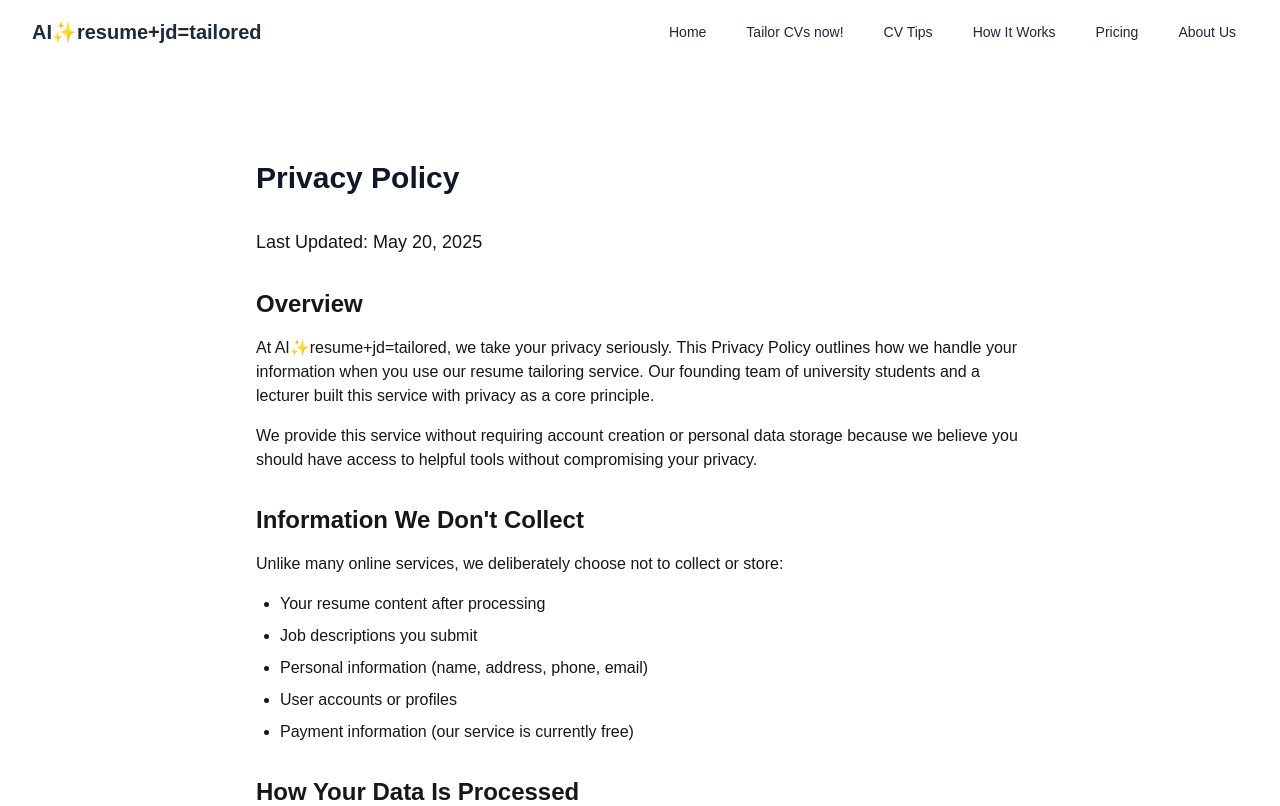
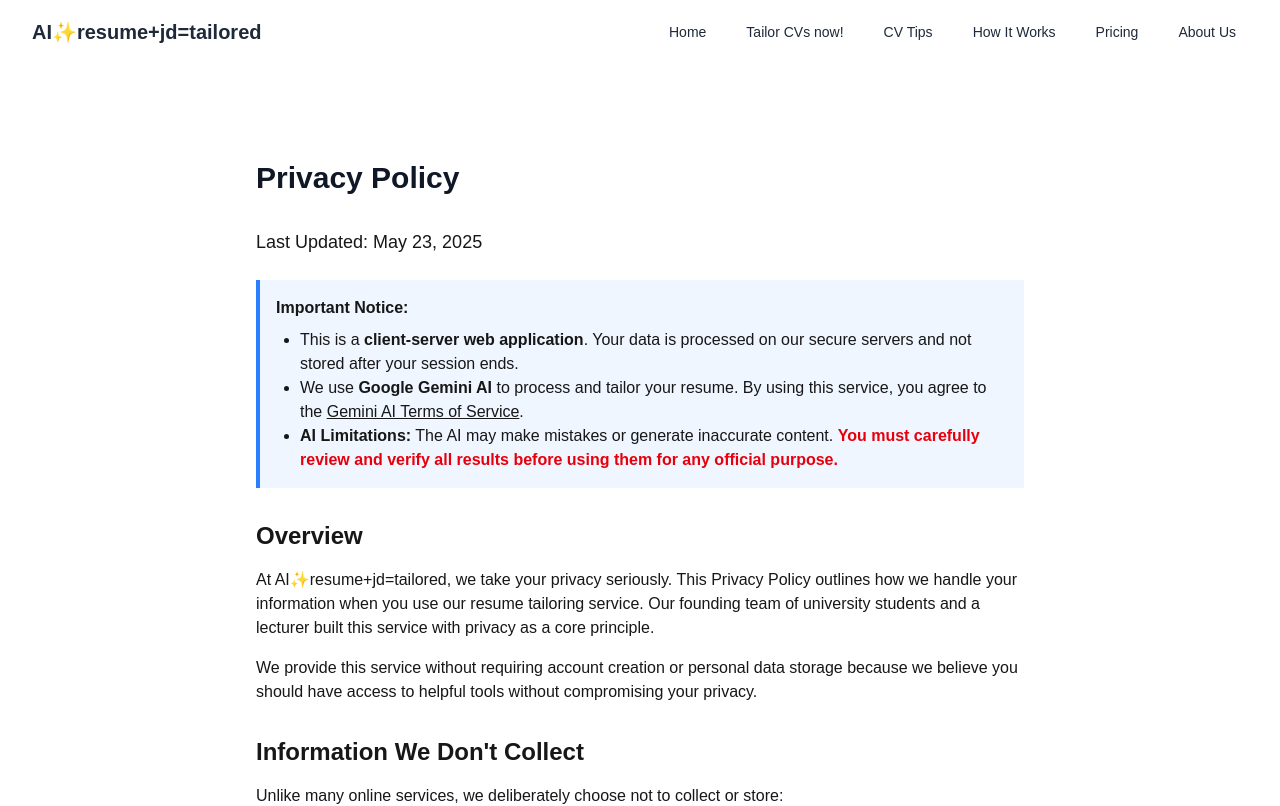
Before and after one commit to vuhung16au/ai-resume-jd-tailored, a Next.js app: page /privacy in a window 1280 px wide. Shown: the top 806 px of the page. Built offline with nearby package versions, Linux system fonts and the light colour scheme.

Commit message:
fixed Update privacy page #18

```diff
--- a/src/app/privacy/page.tsx
+++ b/src/app/privacy/page.tsx
@@ -11,8 +11,16 @@ export default function PrivacyPage() {
 
           <div className="prose prose-blue dark:prose-invert max-w-none">
             <p className="text-lg mb-6">
-              Last Updated: May 20, 2025
+              Last Updated: May 23, 2025
             </p>
+            <div className="mb-6 p-4 border-l-4 border-blue-500 bg-blue-50 dark:bg-gray-800">
+              <p className="mb-2"><strong>Important Notice:</strong></p>
+              <ul className="list-disc pl-6">
+                <li>This is a <strong>client-server web application</strong>. Your data is processed on our secure servers and not stored after your session ends.</li>
+                <li>We use <strong>Google Gemini AI</strong> to process and tailor your resume. By using this service, you agree to the <a href="https://ai.google.dev/terms" target="_blank" rel="noopener noreferrer" className="underline">Gemini AI Terms of Service</a>.</li>
+                <li><strong>AI Limitations:</strong> The AI may make mistakes or generate inaccurate content. <span className="text-red-600 dark:text-red-400 font-semibold">You must carefully review and verify all results before using them for any official purpose.</span></li>
+              </ul>
+            </div>
 
             <h2 className="text-2xl font-semibold mb-4 mt-8">
               Overview
```
Also changed, not shown: 2 other files (tests, documents, lock files or other folders).
